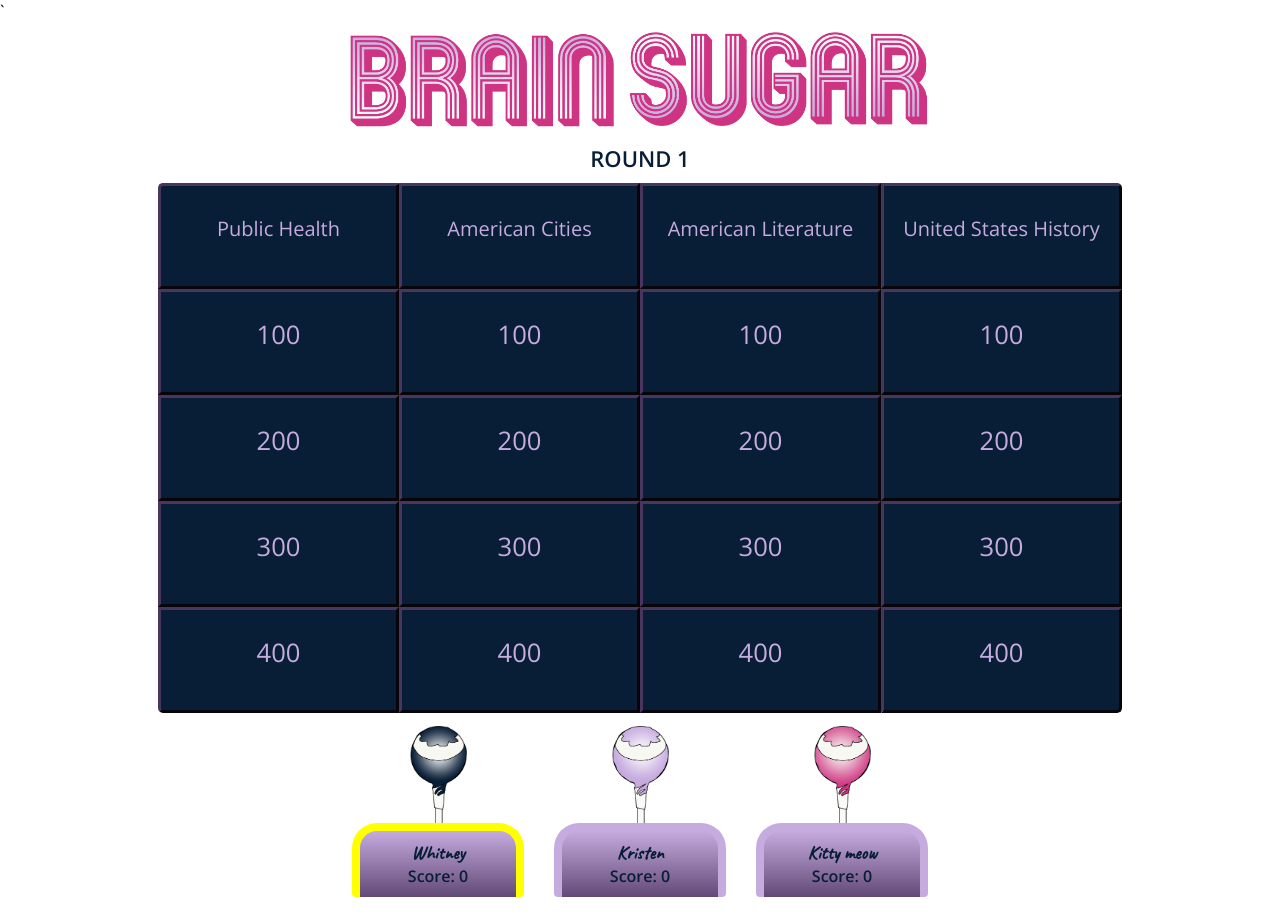
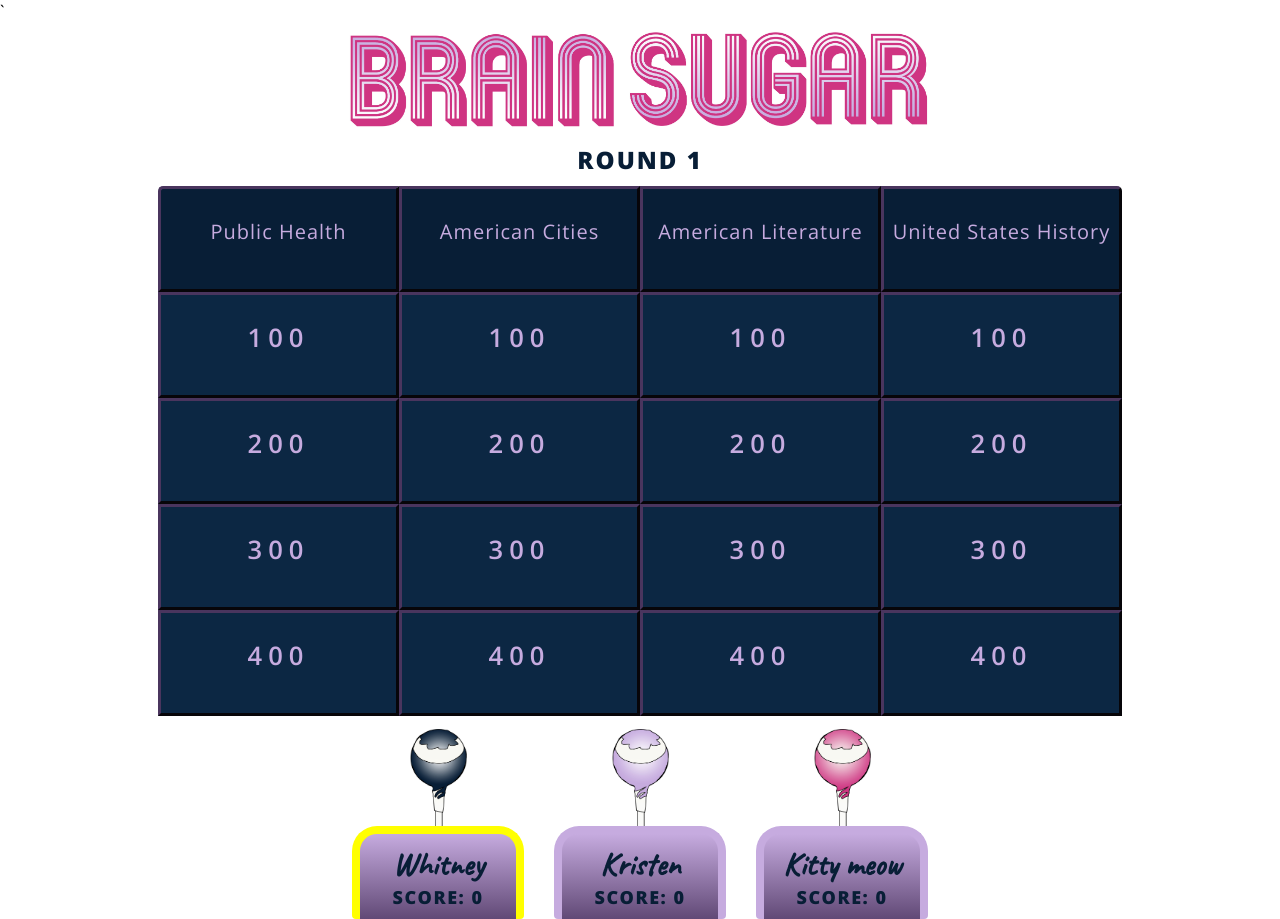
Before and after one commit to Klhalls89/brain-sugar, a website: page index.html in a window 1280 px wide. Both pictures are taken after a click on the button "Let's Play". Before the commit the page ends 897 px from the top, so only its background shows below. Drawn offline with nearby package versions, Linux system fonts and the light colour scheme.

Commit message:
Add CSS styling to gameboard and podiums

```diff
--- a/index.html
+++ b/index.html
@@ -25,7 +25,6 @@
       <h2 class="pop-question">"Question here..."</h2>
       <input class="js-guess-input" type="text" placeholder="What is...">
       <button class="js-submit-guess-btn">Submit Guess</button>
-
     </article>
 `
 
@@ -46,31 +45,31 @@
       <article class="game-board">
         <ul class="category ">
           <li class="categories category-1">Category 1</li>
-          <li class="li-1">100</li>
-          <li class="li-2">200</li>
-          <li class="li-3">300</li>
-          <li class="li-4">400</li>
+          <li class="scores">100</li>
+          <li class="scores">200</li>
+          <li class="scores">300</li>
+          <li class="scores">400</li>
         </ul>
         <ul class="category">
           <li class="categories category-2">Category 2</li>
-          <li class="li-5">100</li>
-          <li class="li-6">200</li>
-          <li class="li-7">300</li>
-          <li class="li-8">400</li>
+          <li class="scores">100</li>
+          <li class="scores">200</li>
+          <li class="scores">300</li>
+          <li class="scores">400</li>
         </ul>
         <ul class="category">
           <li class="categories category-3">Category 3</li>
-          <li class="li-9">100</li>
-          <li class="li-10">200</li>
-          <li class="li-11">300</li>
-          <li class="li-12">400</li>
+          <li class="scores">100</li>
+          <li class="scores">200</li>
+          <li class="scores">300</li>
+          <li class="scores">400</li>
         </ul>
         <ul class="category">
           <li class="categories category-4">Category 4</li>
-          <li class="li-13">100</li>
-          <li class="li-14">200</li>
-          <li class="li-15">300</li>
-          <li class="li-16">400</li>
+          <li class="scores">100</li>
+          <li class="scores">200</li>
+          <li class="scores">300</li>
+          <li class="scores">400</li>
         </ul>
       </article>
 
@@ -79,19 +78,19 @@
         <article class="podium player-one-podium">
           <div class="podium-background podium-border js-p1">
             <h3 class="p1-name-display">Player One</h3>
-            <h4>Score: <span class="js-p1-score">0</span></h4>
+            <h4>SCORE: <span class="js-p1-score">0</span></h4>
           </div>
         </article>
         <article  class="podium player-two-podium">
           <div class="podium-background js-p2">
             <h3 class="p2-name-display">Player Two</h3>
-            <h4>Score: <span class="js-p2-score">0</span></h4>
+            <h4>SCORE: <span class="js-p2-score">0</span></h4>
           </div>
         </article>
         <article  class="podium player-three-podium">
           <div class="podium-background js-p3">
             <h3 class="p3-name-display">Player Three</h3>
-            <h4>Score: <span class="js-p3-score">0</span></h4>
+            <h4>SCORE: <span class="js-p3-score">0</span></h4>
           </div>
         </article>
       </section>
--- a/styles.css
+++ b/styles.css
@@ -59,9 +59,10 @@
 }
 
 .round {
-  font-weight: 600;
-  font-size: 22px;
+  font-weight: 800;
+  font-size: 24px;
   color: #081e36;
+  letter-spacing: 2px;
 }
 
 .game-board {
@@ -81,7 +82,7 @@
 .category-4 {
   font-size: 1.25rem;
   font-weight: 500;
-
+  letter-spacing: 1px;
 }
 
 .category-1 {
@@ -112,16 +113,33 @@ li {
   color: #c6abdf;
 }
 
+.scores {
+  background-color: #0c2743;
+  font-weight: 600;
+  letter-spacing: 6px;
+}
+
+.scores:hover {
+  color: #cf3482;
+  font-weight: 800;
+  cursor: pointer;
+}
+
+/* player podiums */
+
 h3 {
   font-family: 'Caveat', cursive;
   color: #081e36;
+  font-size: 32px;
   text-align: center;
 }
 
 h4 {
-  font-weight: 600;
+  font-weight: 700;
+  font-size: 18px;
   color: #081e36;
   text-align: center;
+  letter-spacing: 1.5px;
 }
 
 .player-podiums {
@@ -160,6 +178,8 @@ h4 {
   background-image: url(assets/lollipop3.jpg);
 }
 
+/* daily double card */
+
 .js-daily-double-popup {
   background-color: #c6abdf;
   padding: 50px;
@@ -170,6 +190,9 @@ h4 {
   left: 34%;
   z-index: -1;
 }
+
+
+/* clue card */
 
 .card-popup {
   background-color: #fff;
```
